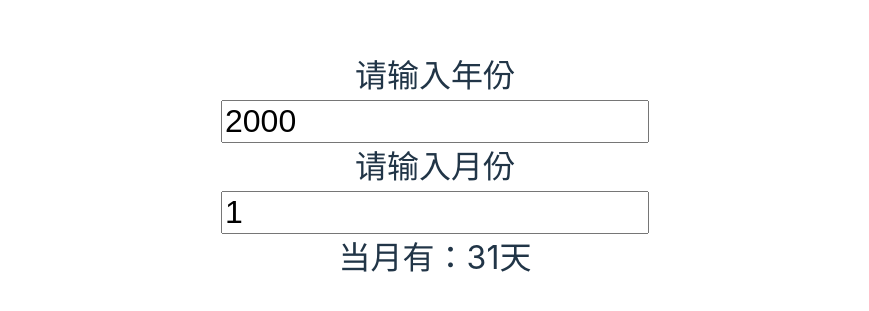
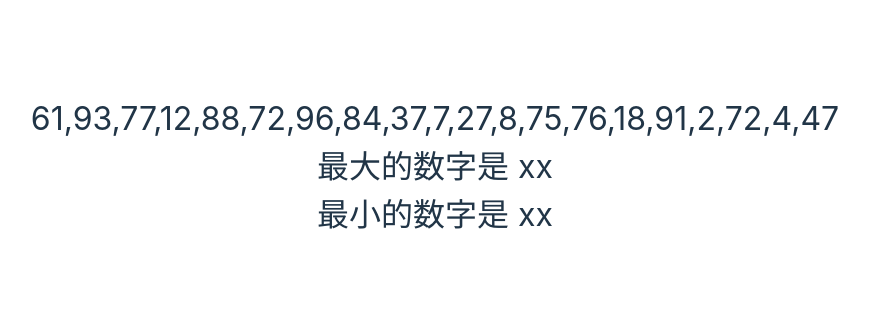
Before and after one commit to wrule/go-yzz, a React (Vite) app: page / in a window 1280 px wide. Shown: the part 233-544 px from the top of the page, without its empty margins (205-1074 px from the left). Built offline with nearby package versions, Linux system fonts and the light colour scheme.

Commit message:
新的题目

```diff
--- a/src/App.tsx
+++ b/src/App.tsx
@@ -5,8 +5,10 @@ import './App.css'
 import Health from './Health'
 import Soldier from './Soldier'
 import MonthDays from './MonthDays'
+import Nums from './Nums'
 
 function App() {
+  return <Nums />
   return <MonthDays />;
   return <Soldier />;
   return <Health />;
--- /dev/null
+++ b/src/Nums.tsx
@@ -0,0 +1,14 @@
+// 寻找一个数组里面最大的数字和最小的数字，显示到界面上
+// 不能使用Math.max或者Math.min
+
+export default
+function Nums() {
+  // 这里随机生成一个数组，不要动，不要管
+  const numList = Array(20).fill(0).map(() => Math.floor(Math.random() * 100));
+
+  return <div style={{ fontSize: '32px' }}>
+    <div>{numList.join(',')}</div>
+    <div>最大的数字是 xx</div>
+    <div>最小的数字是 xx</div>
+  </div>;
+}
```
